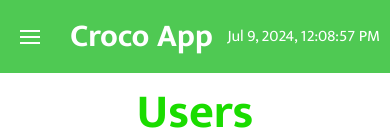
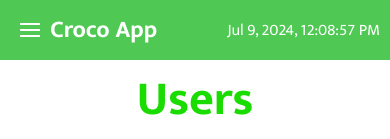
Before and after one commit to vanikonozadze/Croco-App, an Angular app: page / in a window 390 px wide. Shown: the top 139 px of the page. Built offline with nearby package versions, Linux system fonts and the light colour scheme; no server answers.

Commit message:
change on the responsive side of the app

```diff
--- a/src/app/components/header/header.component.css
+++ b/src/app/components/header/header.component.css
@@ -41,3 +41,11 @@ div {
   position: absolute;
   right: 0;
 }
+
+@media (max-width: 480px) {
+  h1 {
+    font-size: 24px;
+    margin-left: 0px;
+  }
+
+}
```
